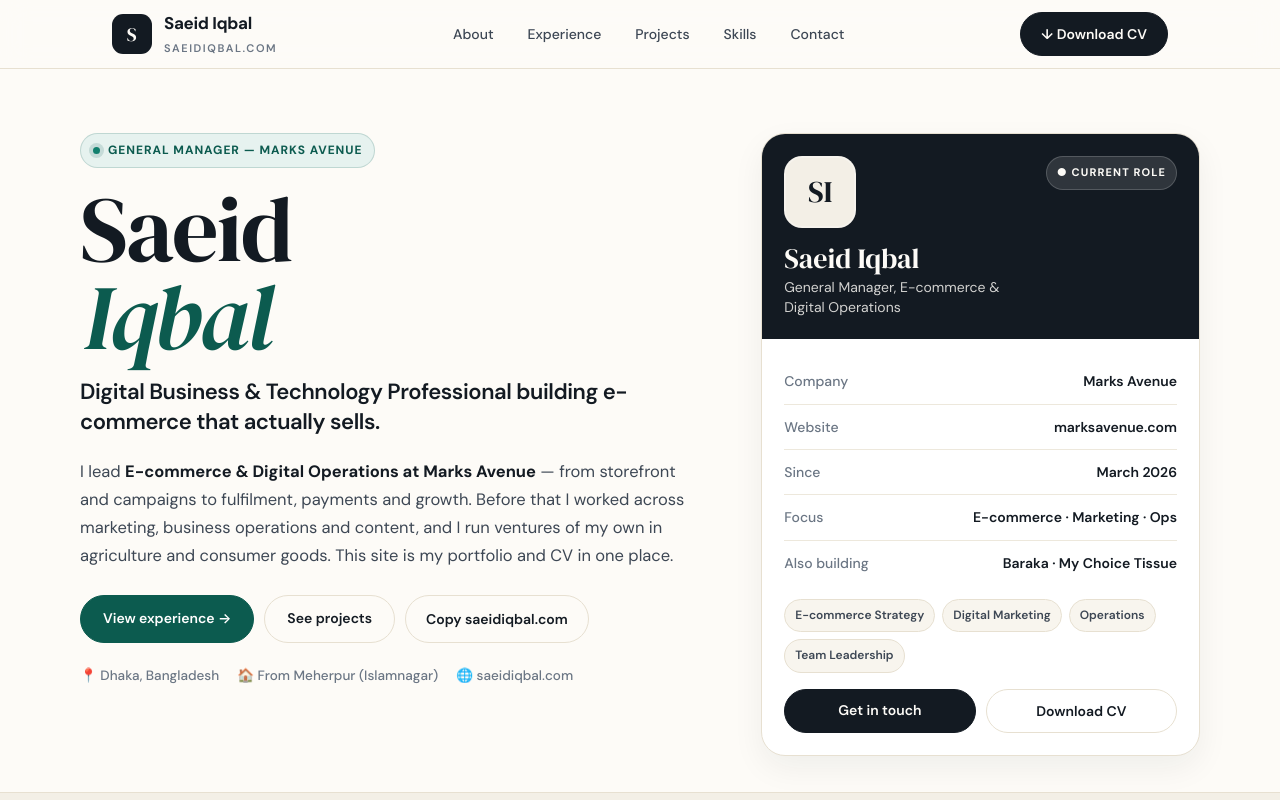
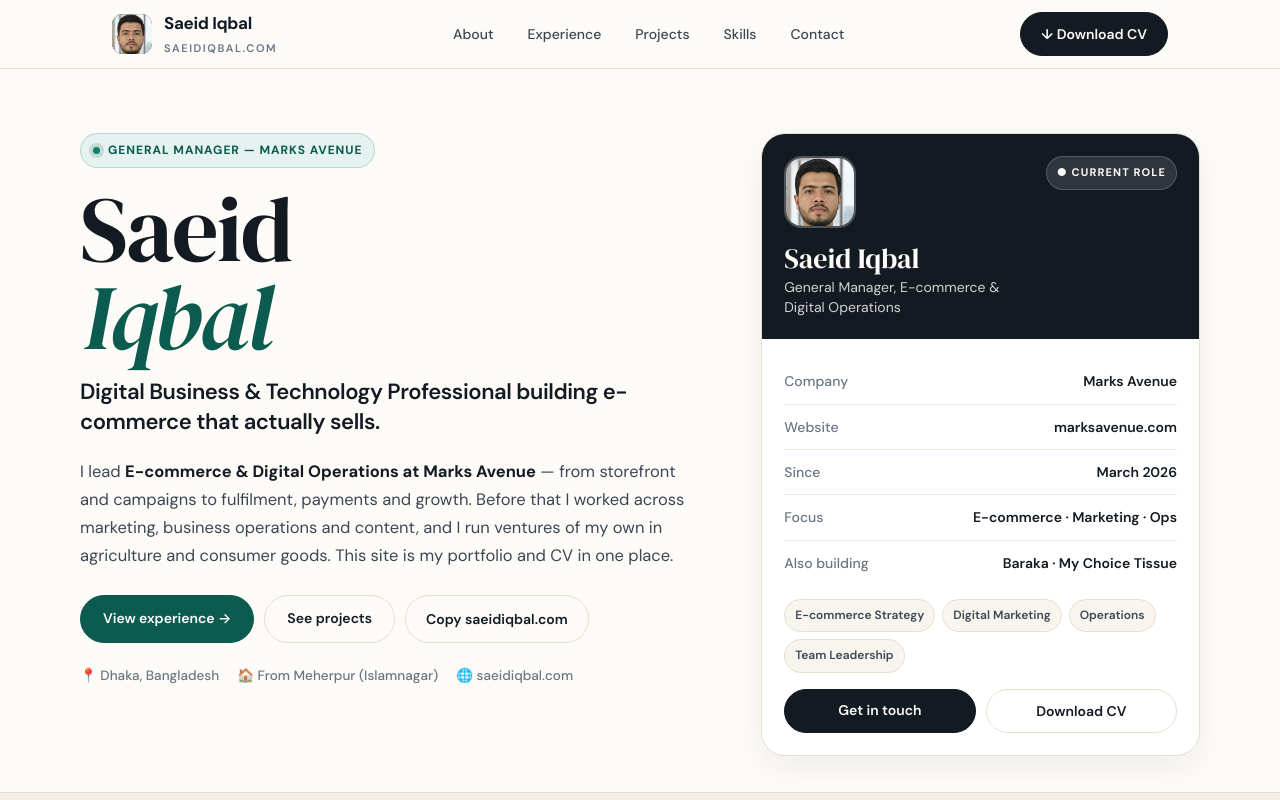
Before and after one commit to saeidiqbalmahi/saeidiqbal-portfolio, a plain HTML site: page index.html in a window 1280 px wide. Shown: the top 800 px of the page. Drawn offline with Linux system fonts and the light colour scheme.

Commit message:
Replace S monogram and SI avatar with photo

```diff
--- a/index.html
+++ b/index.html
@@ -62,7 +62,7 @@
   .nav{position:sticky;top:0;z-index:50;background:color-mix(in srgb, var(--bg) 88%, transparent);backdrop-filter:blur(14px);border-bottom:1px solid var(--line)}
   .nav-inner{display:flex;align-items:center;justify-content:space-between;gap:16px;height:68px}
   .brand{display:flex;align-items:center;gap:12px}
-  .brand-mark{width:40px;height:40px;border-radius:11px;background:var(--ink);color:var(--bg);display:grid;place-items:center;font-family:"DM Serif Display",serif;font-size:19px;letter-spacing:.02em;flex-shrink:0}
+  .brand-mark{width:40px;height:40px;border-radius:11px;background:var(--ink);object-fit:cover;flex-shrink:0}
   .brand-name{font-weight:700;letter-spacing:-.02em;line-height:1;font-size:17px}
   .brand-sub{font-size:11px;letter-spacing:.14em;text-transform:uppercase;color:var(--muted);font-weight:600;margin-top:3px}
   .nav-links{display:none;gap:6px;align-items:center}
@@ -103,7 +103,7 @@
   .profile-card{background:var(--surface);border:1px solid var(--line);border-radius:24px;overflow:hidden;box-shadow:0 12px 32px rgba(19,26,34,.06)}
   .profile-top{background:var(--ink);color:var(--bg);padding:22px}
   .profile-top-row{display:flex;justify-content:space-between;align-items:flex-start;gap:16px}
-  .avatar{width:72px;height:72px;border-radius:18px;background:#F3EFE6;color:#131A22;display:grid;place-items:center;font-family:"DM Serif Display",serif;font-size:30px;border:2px solid rgba(255,255,255,.25)}
+  .avatar{width:72px;height:72px;border-radius:18px;object-fit:cover;border:2px solid rgba(255,255,255,.25)}
   @media(prefers-color-scheme:dark){.avatar{background:#EDE8DC}}
   .avail{font-size:11px;letter-spacing:.1em;text-transform:uppercase;font-weight:700;background:rgba(255,255,255,.12);border:1px solid rgba(255,255,255,.18);padding:7px 10px;border-radius:999px;white-space:nowrap}
   .profile-name{font-family:"DM Serif Display",serif;font-size:28px;line-height:1;margin-top:16px}
@@ -246,7 +246,7 @@
 <header class="nav">
   <div class="wrap nav-inner">
     <a href="#top" class="brand" aria-label="Saeid Iqbal home">
-      <span class="brand-mark">S</span>
+      <img class="brand-mark" src="/favicon-512.png" alt="Saeid Iqbal" />
       <span><span class="brand-name">Saeid Iqbal</span><span class="brand-sub" style="display:block">saeidiqbal.com</span></span>
     </a>
     <nav class="nav-links" aria-label="Primary">
@@ -294,7 +294,7 @@
       <aside class="profile-card" aria-label="Profile summary">
         <div class="profile-top">
           <div class="profile-top-row">
-            <div class="avatar">SI</div>
+            <img class="avatar" src="/favicon-512.png" alt="Photo of Saeid Iqbal" />
             <span class="avail">● Current role</span>
           </div>
           <div class="profile-name">Saeid Iqbal</div>
```
